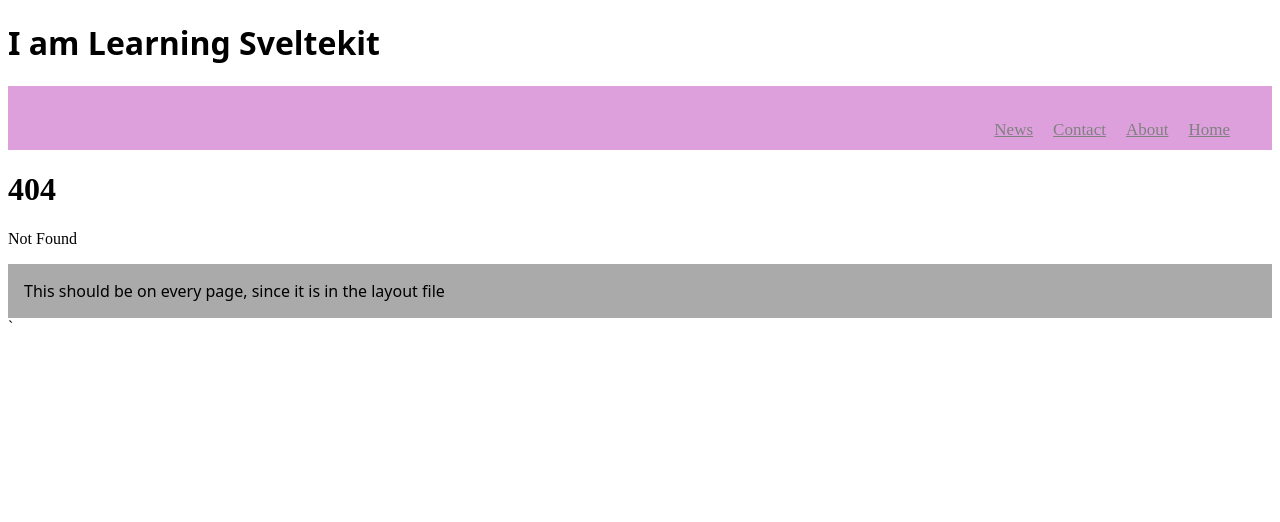
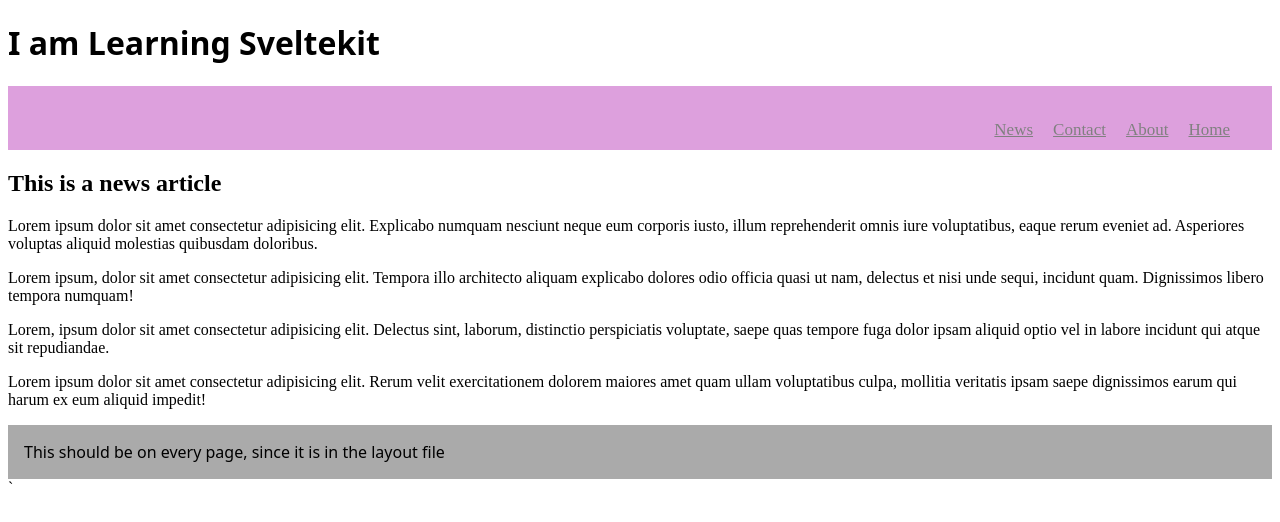
Before and after one commit to marojm1/svelte-practice, a SvelteKit app: page /news/article in a window 1280 px wide. Before the commit this address had no page. Shown: the top 522 px of the page. Built offline with nearby package versions, Linux system fonts and the light colour scheme.

Commit message:
add a news article

```diff
--- /dev/null
+++ b/src/routes/news/article/+page.svelte
@@ -0,0 +1,25 @@
+<h2>This is a news article</h2>
+
+<article>
+  <p>
+    Lorem ipsum dolor sit amet consectetur adipisicing elit. Explicabo numquam
+    nesciunt neque eum corporis iusto, illum reprehenderit omnis iure
+    voluptatibus, eaque rerum eveniet ad. Asperiores voluptas aliquid molestias
+    quibusdam doloribus.
+  </p>
+  <p>
+    Lorem ipsum, dolor sit amet consectetur adipisicing elit. Tempora illo
+    architecto aliquam explicabo dolores odio officia quasi ut nam, delectus et
+    nisi unde sequi, incidunt quam. Dignissimos libero tempora numquam!
+  </p>
+  <p>
+    Lorem, ipsum dolor sit amet consectetur adipisicing elit. Delectus sint,
+    laborum, distinctio perspiciatis voluptate, saepe quas tempore fuga dolor
+    ipsam aliquid optio vel in labore incidunt qui atque sit repudiandae.
+  </p>
+  <p>
+    Lorem ipsum dolor sit amet consectetur adipisicing elit. Rerum velit
+    exercitationem dolorem maiores amet quam ullam voluptatibus culpa, mollitia
+    veritatis ipsam saepe dignissimos earum qui harum ex eum aliquid impedit!
+  </p>
+</article>
```
